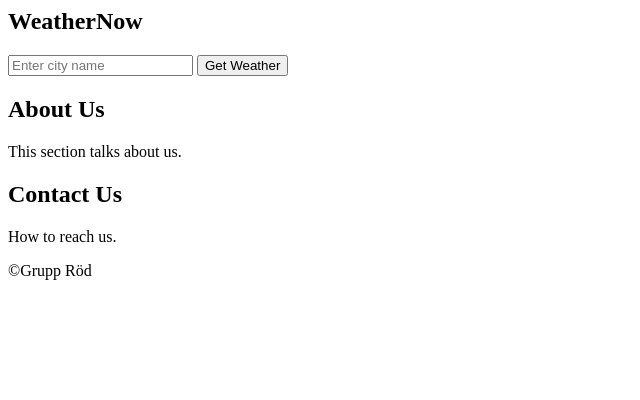
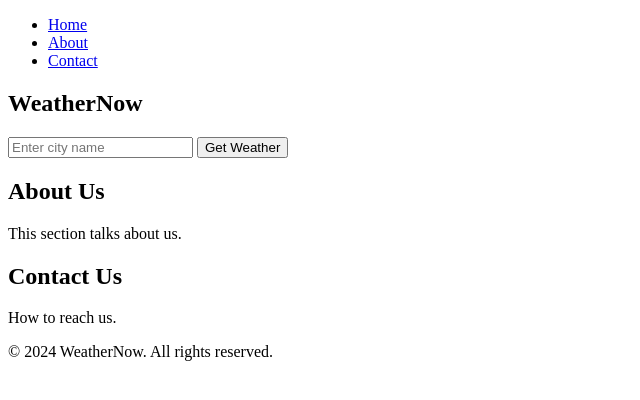
Before and after one commit to andreleskinen/WeatherNow, a plain HTML site: page index.html in a window 1280 px wide. Shown: the whole page, without its empty margins (0-640 px from the left). Drawn offline with Linux system fonts and the light colour scheme.

```diff
--- a/index.html
+++ b/index.html
@@ -1,10 +1,25 @@
+<!DOCTYPE html>
+<html lang="en">
+<head>
+    <meta charset="UTF-8">
+    <meta name="viewport" content="width=device-width, initial-scale=1.0">
+    <title>WeatherNow</title>
+    <link rel="stylesheet" href="./css/style.css">
+</head>
 <body>
     <header id="header">
+        <nav>
+            <ul>
+                <li><a href="#home">Home</a></li>
+                <li><a href="#about">About</a></li>
+                <li><a href="#contact">Contact</a></li>
+            </ul>
+        </nav>
     </header>
     <main>
         <section class="weather-section">
             <div class="container">
-                <h1>WeatherNow</h1>
+                <h1 class="moving-text">WeatherNow</h1>
                 <input type="text" id="city-input" placeholder="Enter city name">
                 <button id="get-weather-btn">Get Weather</button>
                 <div id="weather-result"></div>
@@ -22,6 +37,7 @@
         </section>
     </main>
     <footer>
-        <p> ©Grupp Röd</p>
+        <p>&copy; 2024 WeatherNow. All rights reserved.</p>
     </footer>
 </body>
+</html>
```
